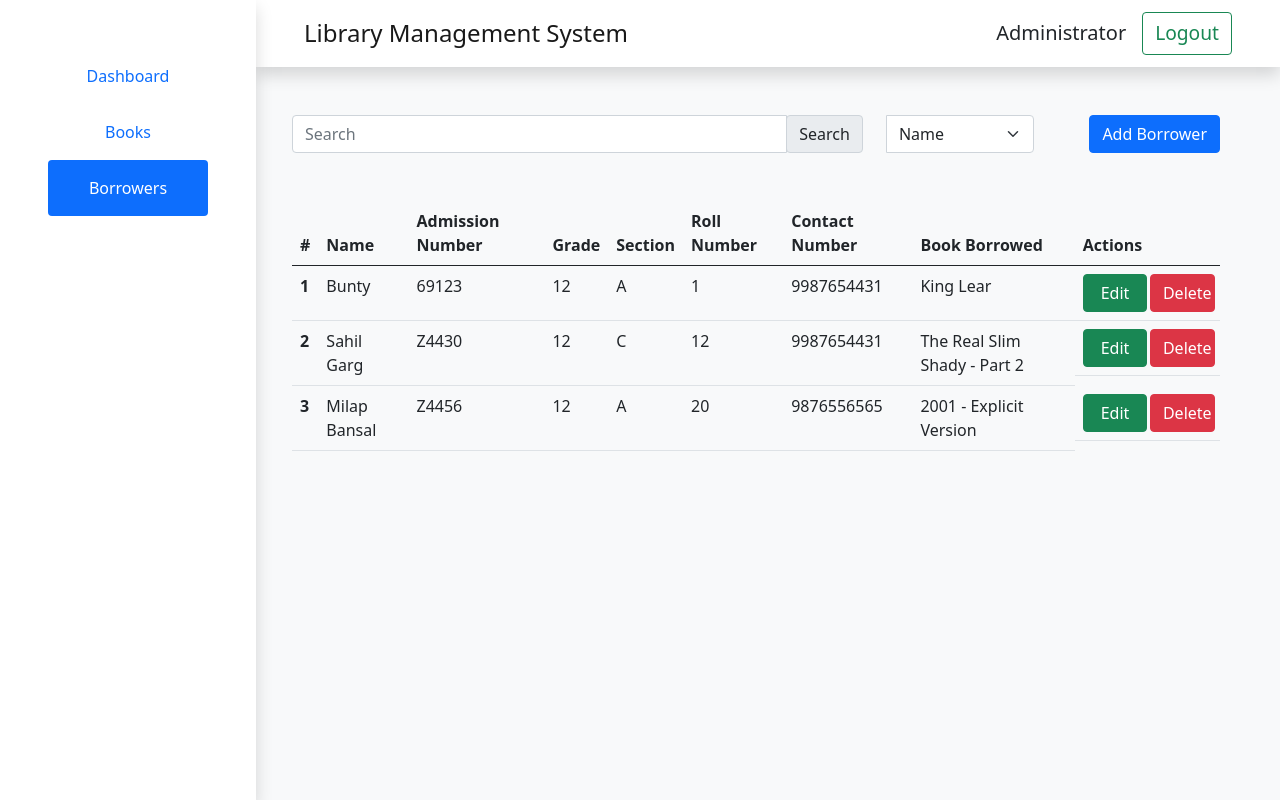
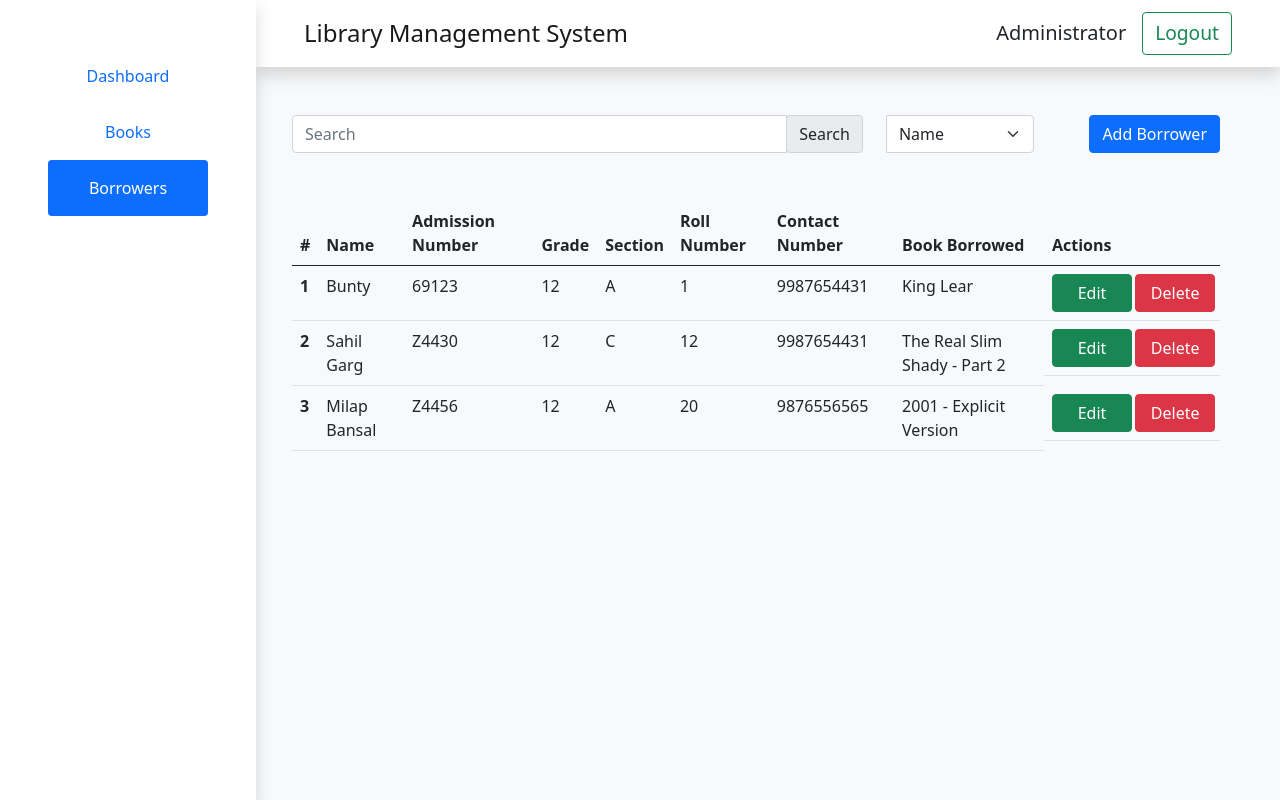
Before and after one commit to Sahil2004/Library-Management-System, a Django app: page /lib_man/librarian/borrowers in a window 1280 px wide. Run offline with Django 3.2, Linux system fonts and the light colour scheme; a user stored in the database is signed in; data comes from the database, SQL or seed files in the repository; style sheets or scripts are compiled from the project's sources; some libraries are stand-ins or nearby versions.

Commit message:
Update style.scss

```diff
--- a/lib_man/static/lib_man/css/style.scss
+++ b/lib_man/static/lib_man/css/style.scss
@@ -11,6 +11,10 @@ label {
     font-size: 1.2em;
 }
 
+button {
+    min-width: 80px;
+}
+
 button[type=submit] {
     font-size: 1.2em;
     margin-top: 2vh;
```
